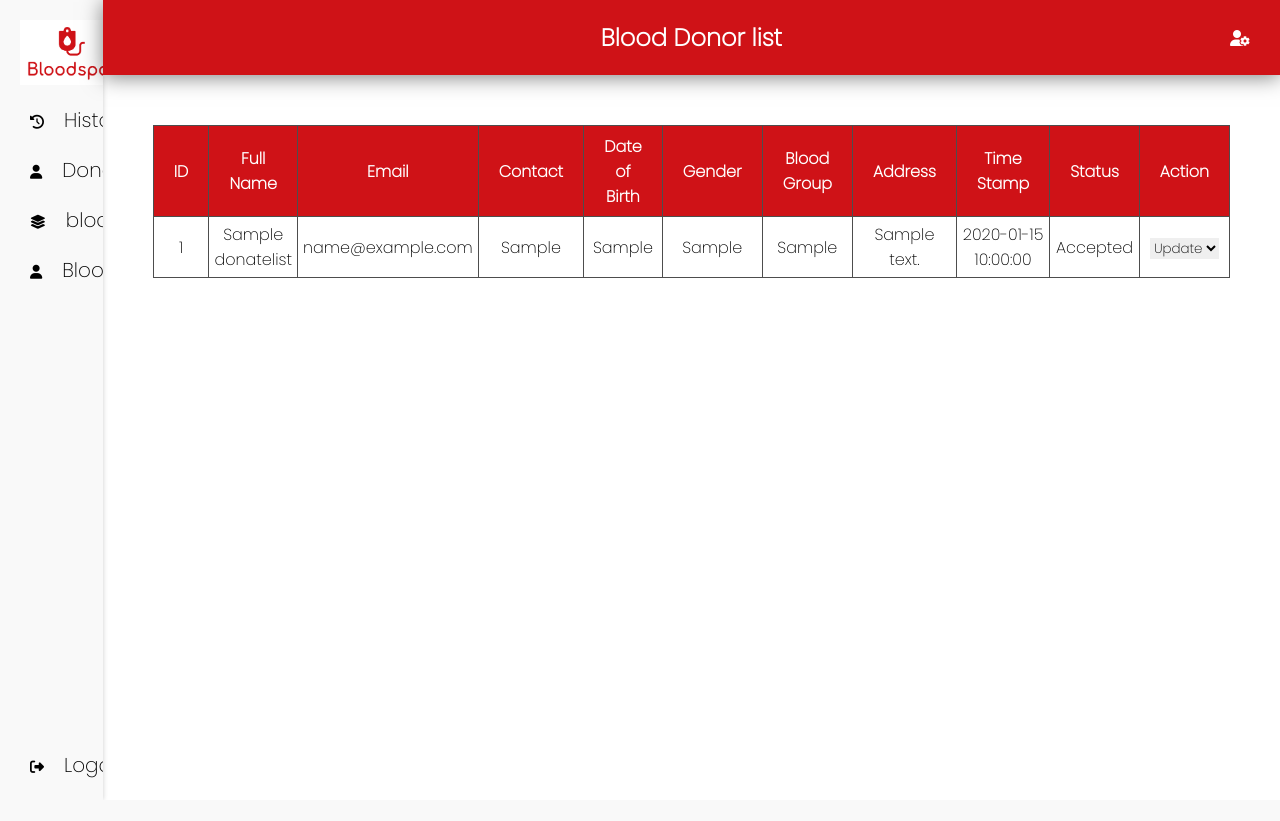
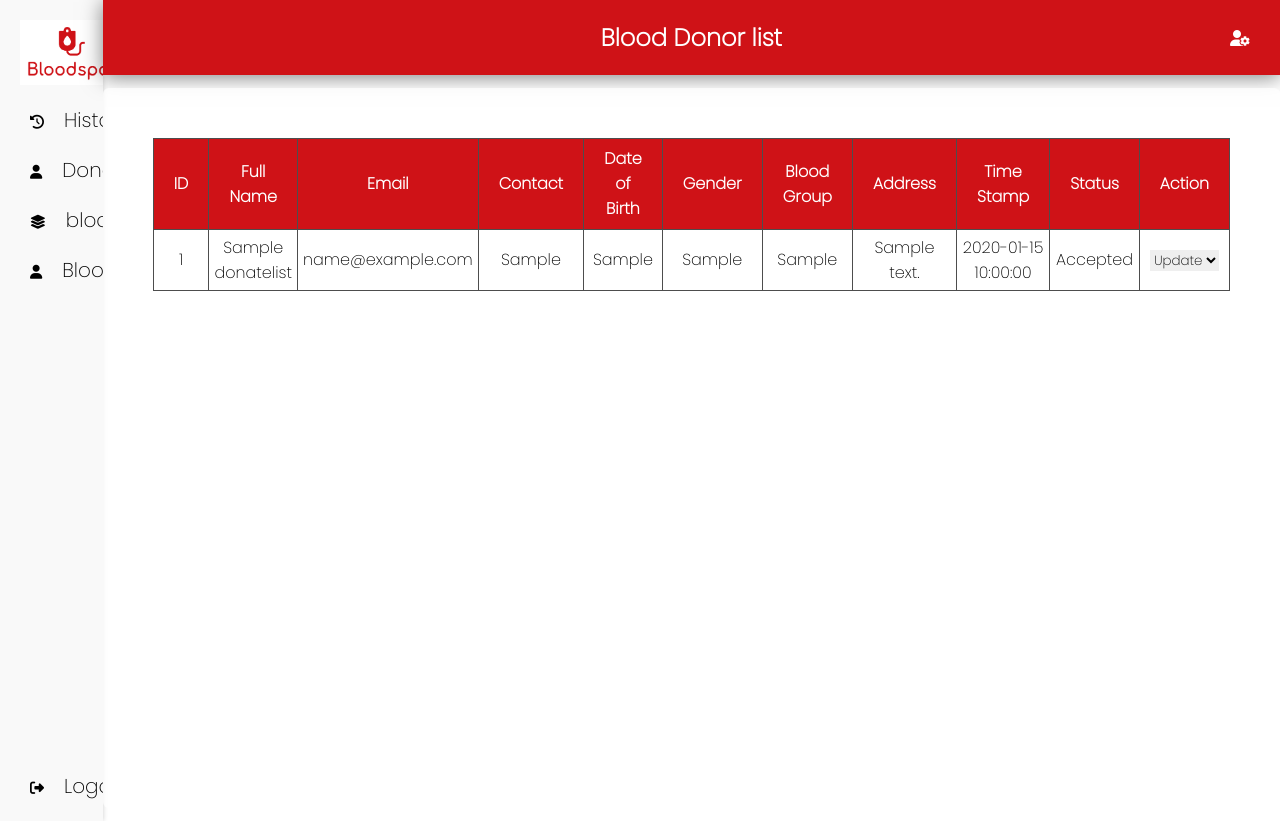
Before and after one commit to Dinanath99/Bloodspot, a PHP site: page /admin/donorlist.php in a window 1280 px wide. Before the commit the page ends 797 px from the top, so only its background shows below. Run offline with PHP 8.4, Linux system fonts and the light colour scheme; the visitor is signed in with stand-in values (Sample User, id 1); tables that the repository leaves empty or names only in its code hold one stand-in row (values such as "Sample post").

Commit message:
adminsidebar css update

```diff
--- a/css/adminsidebar.css
+++ b/css/adminsidebar.css
@@ -26,6 +26,7 @@
 
 body {
     background: var(--bg-color);
+    min-height: 100vh;
 }
 
 .container {
@@ -36,12 +37,13 @@ nav {
     position: relative;
     top: 0;
     bottom: 0;
-    height: 100vh;
+    min-height: 100vh;
     left: 0;
     background-color: #f9f9f9;
-    width: 280px;
+    width: auto;
     overflow: hidden;
     box-shadow: 0px 0px 5px rgba(0, 0, 0, 0.2);
+    min-height: 100vh;
 }
 
 .logo {
@@ -138,14 +140,31 @@ a:hover {
 
 /* donor list table */
 .donor_table {
-    display: flex;
+    /* display: flex;
     flex-direction: row;
     flex-wrap: wrap;
     justify-content: center;
     align-items: center;
     margin: auto;
     width: auto;
-    height: auto;
+    height: auto; */
+
+
+    /* width: 82wh;
+    height: 90vh;
+    background-color: #fff5;
+    backdrop-filter: blur(45px);
+    box-shadow: 0 .4rem .8rem #005;
+    border-radius: 1rem;
+    overflow: auto; */
+
+
+    width: 100wh;
+    height: 90vh;
+    background-color: #fffb;
+    margin: .8rem auto;
+    border-radius: 6px;
+    overflow: auto;
 }
 
 table,
@@ -155,6 +174,8 @@ td {
     border-collapse: collapse;
     padding: 5px;
     text-align: center;
+    border-collapse: collapse;
+    width: 100%;
 }
 
 th {
@@ -162,6 +183,9 @@ th {
     color: var(--bg-color);
     padding: 7.5px 20px;
     font-size: 1rem;
+    position: sticky;
+    top: 0;
+    left: 0;
 }
 
 tr {
```
